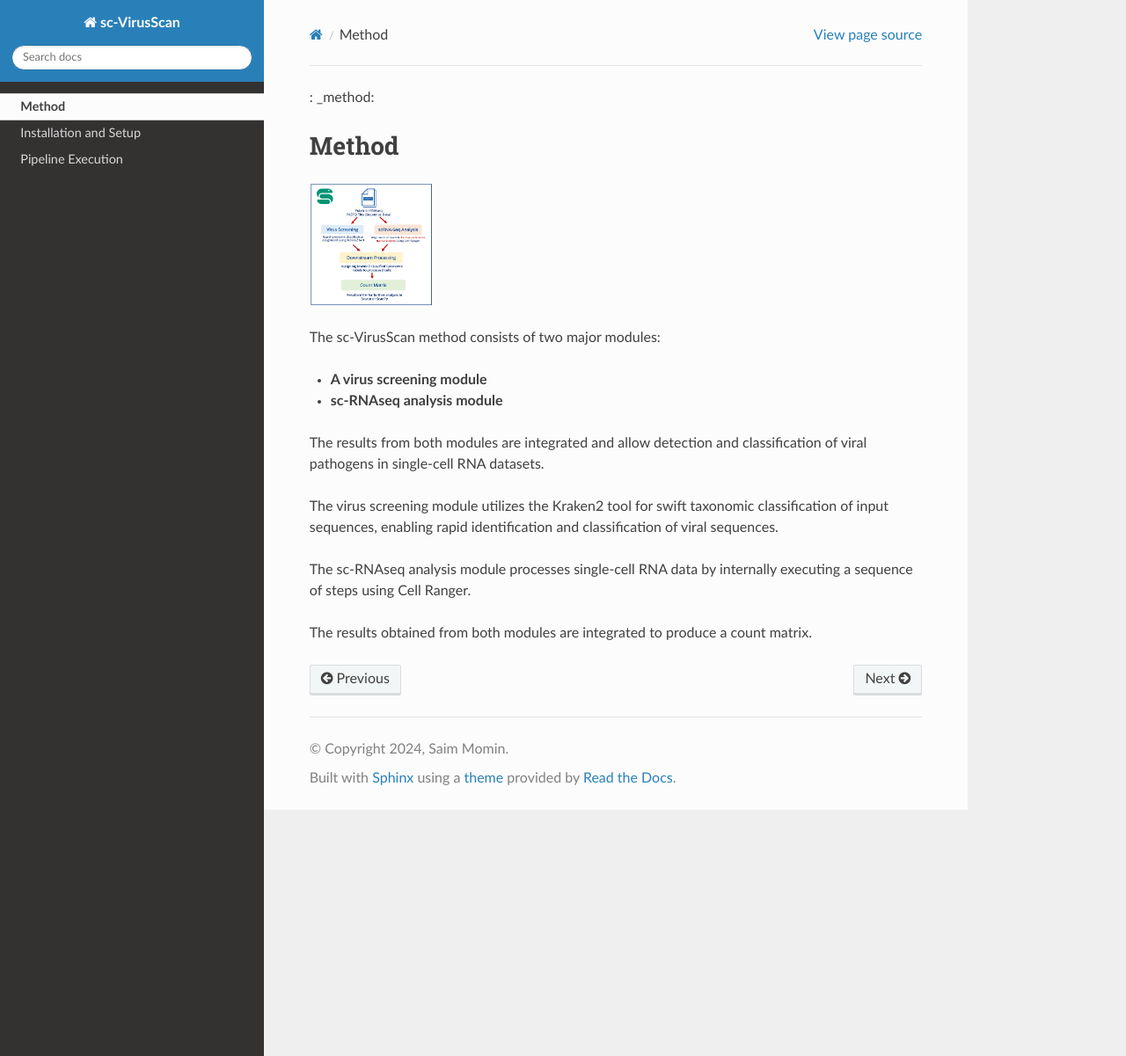
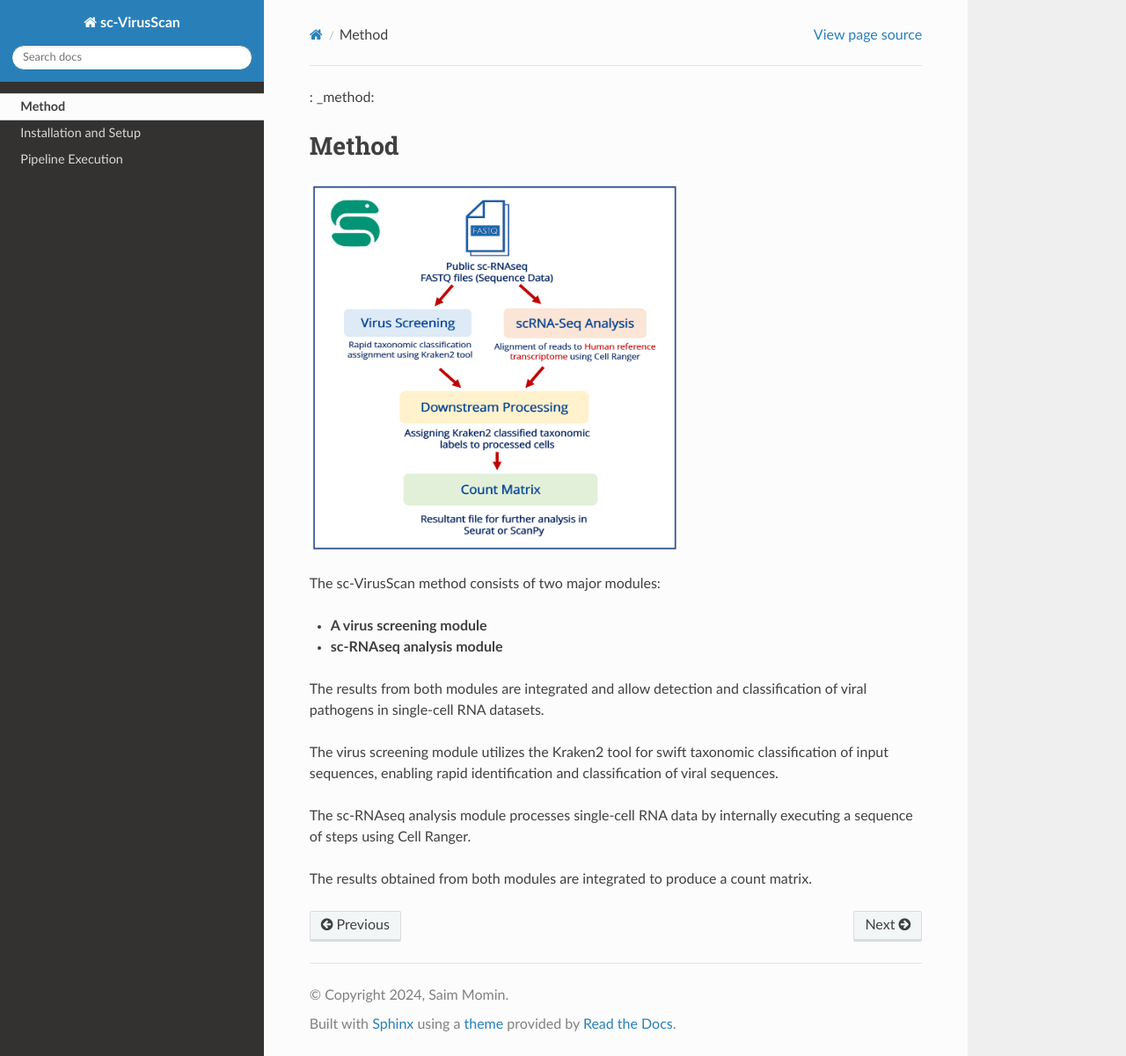
Before and after one commit to maxplanck-ie/sc-VirusScan, a Sphinx documentation site: the page built from docs/method.rst, in a window 1280 px wide and 1201 px high. Shown: the whole window at 88% size. Built offline with Sphinx 7.4.7 and the Read the Docs theme 2.0.0, drawn with Linux system fonts in a browser that asks for light colours.

Commit message:
Update method.rst

```diff
--- a/docs/method.rst
+++ b/docs/method.rst
@@ -5,8 +5,8 @@ Method
 
 .. image:: method.png
    :scale: 70 %
-   :height: 200px
-   :width: 200px
+   :height: 600px
+   :width: 600px
 
 The sc-VirusScan method consists of two major modules:
 
```
